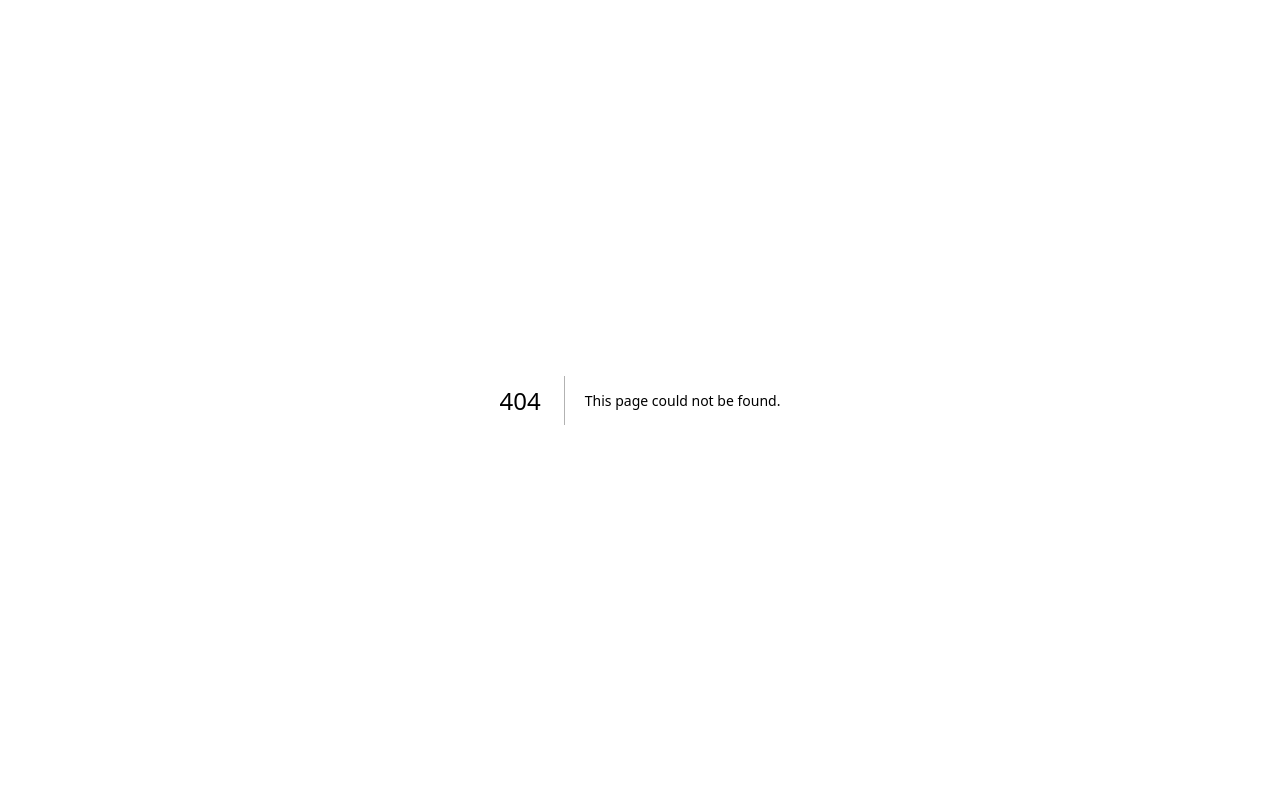
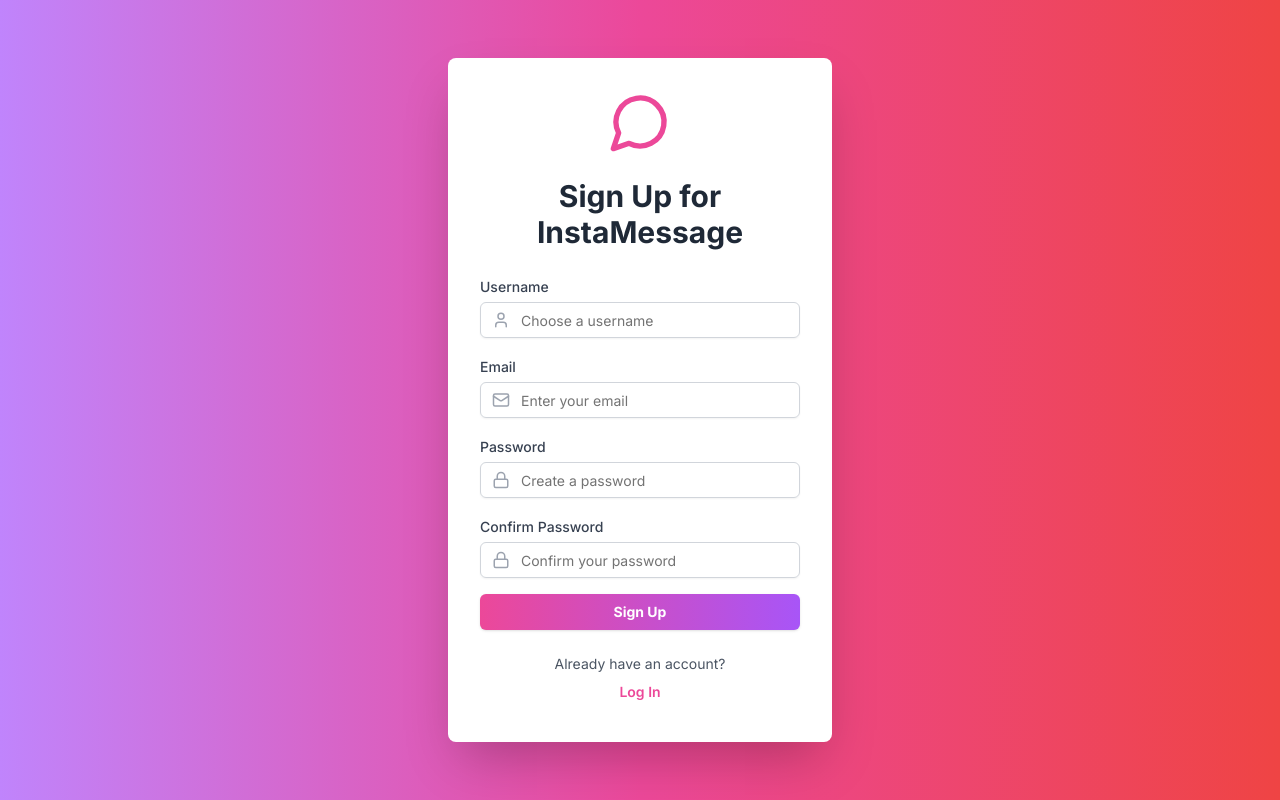
Before and after one commit to pcorbyn1/insta-messenger, a Next.js app in the folder insta/: page /signup in a window 1280 px wide. Before the commit this address had no page. Built offline with nearby package versions, Linux system fonts and the light colour scheme.

Commit message:
fix to routing for sign up page as well

```diff
--- /dev/null
+++ b/insta/app/signup/page.tsx
@@ -0,0 +1,5 @@
+import { SignUpPage } from '@/components/signup-page'
+
+export default function Page() {
+  return <SignUpPage />
+}
```
